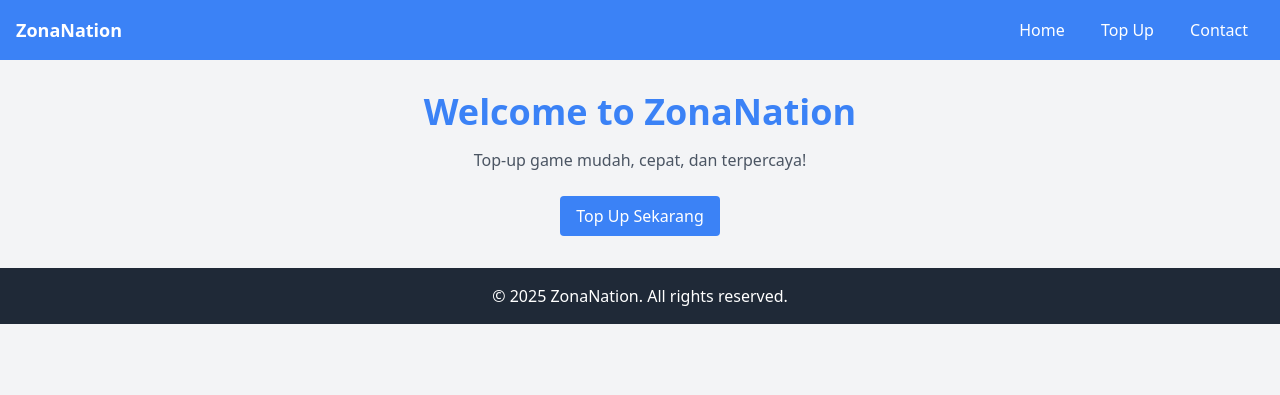
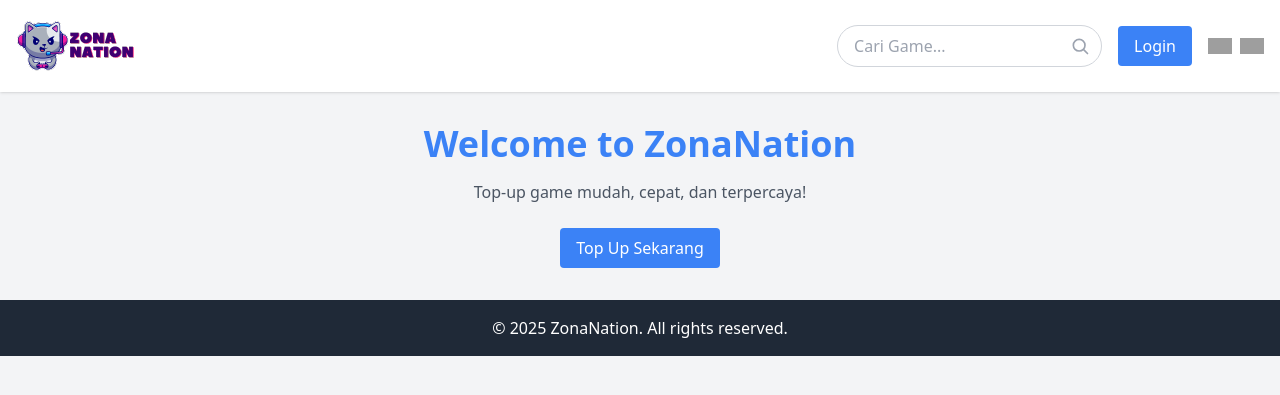
Before and after one commit to yezkyy/ZonaNation, a Laravel app: page / in a window 1280 px wide. Shown: the top 395 px of the page. Run offline with Laravel 12, Linux system fonts and the light colour scheme; style sheets or scripts are compiled from the project's sources; grey boxes are pictures that could not be loaded.

Commit message:
Update layout with new title, navigation, and logo

```diff
--- a/resources/views/layouts/app.blade.php
+++ b/resources/views/layouts/app.blade.php
@@ -3,18 +3,32 @@
 <head>
     <meta charset="UTF-8">
     <meta name="viewport" content="width=device-width, initial-scale=1.0">
-    <title>ZonaNation</title>
+    <title>Zona Nation | Murah, Cepat dan Aman</title>
     @vite('resources/css/app.css')
     <script src="https://cdn.jsdelivr.net/npm/alpinejs" defer></script>
 </head>
 <body class="bg-gray-100 text-gray-900">
-    <nav class="bg-blue-500 p-4">
+    <nav class="bg-white shadow p-4">
         <div class="container mx-auto flex justify-between items-center">
-            <a href="/" class="text-white text-lg font-bold">ZonaNation</a>
-            <div>
-                <a href="#" class="text-white px-4">Home</a>
-                <a href="#" class="text-white px-4">Top Up</a>
-                <a href="#" class="text-white px-4">Contact</a>
+            <a href="/" class="flex items-center">
+                <img src="{{ asset('assets/logo.png') }}" alt="ZonaNation Logo">
+            </a>
+            <div class="flex items-center space-x-4">
+                <div class="relative">
+                    <input type="text" placeholder="Cari Game..." class="px-4 py-2 rounded-full border border-gray-300 focus:outline-none focus:ring-2 focus:ring-blue-500 transition duration-300 ease-in-out transform hover:scale-105">
+                    <svg class="absolute right-3 top-1/2 transform -translate-y-1/2 h-5 w-5 text-gray-400" xmlns="http://www.w3.org/2000/svg" fill="none" viewBox="0 0 24 24" stroke="currentColor">
+                        <path stroke-linecap="round" stroke-linejoin="round" stroke-width="2" d="M21 21l-4.35-4.35m1.35-5.65a7 7 0 11-14 0 7 7 0 0114 0z" />
+                    </svg>
+                </div>
+                <a href="#" class="bg-blue-500 text-white px-4 py-2 rounded hover:bg-blue-600 transition">Login</a>
+                <div class="flex items-center space-x-2">
+                    <a href="#" class="text-gray-700">
+                        <img src="{{ asset('indonesia-flag.png') }}" alt="Indonesia" class="h-4 w-6">
+                    </a>
+                    <a href="#" class="text-gray-700">
+                        <img src="{{ asset('english-flag.png') }}" alt="English" class="h-4 w-6">
+                    </a>
+                </div>
             </div>
         </div>
     </nav>
```
Also changed, not shown: public/assets/logo.png (added), public/favicon.ico.
